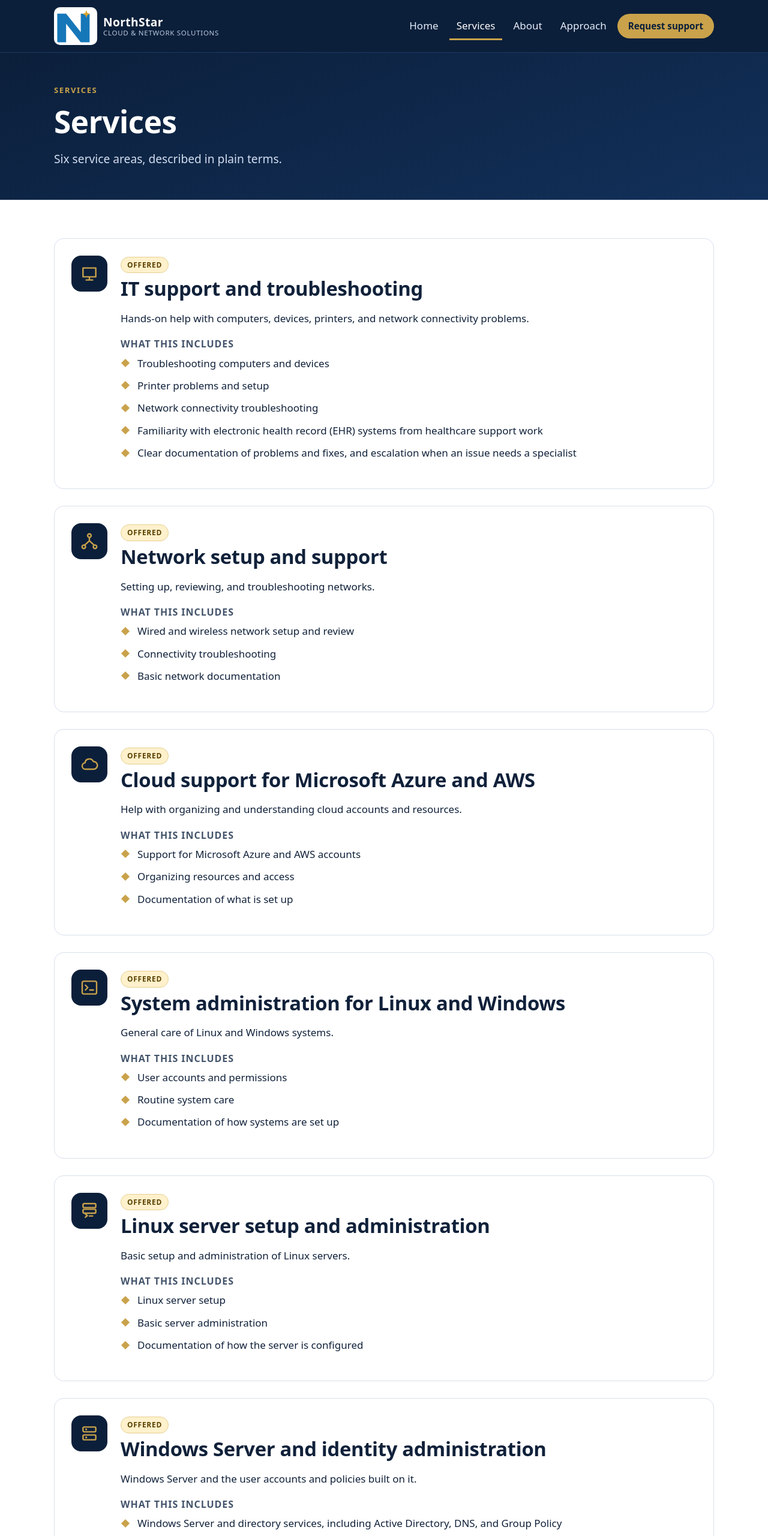
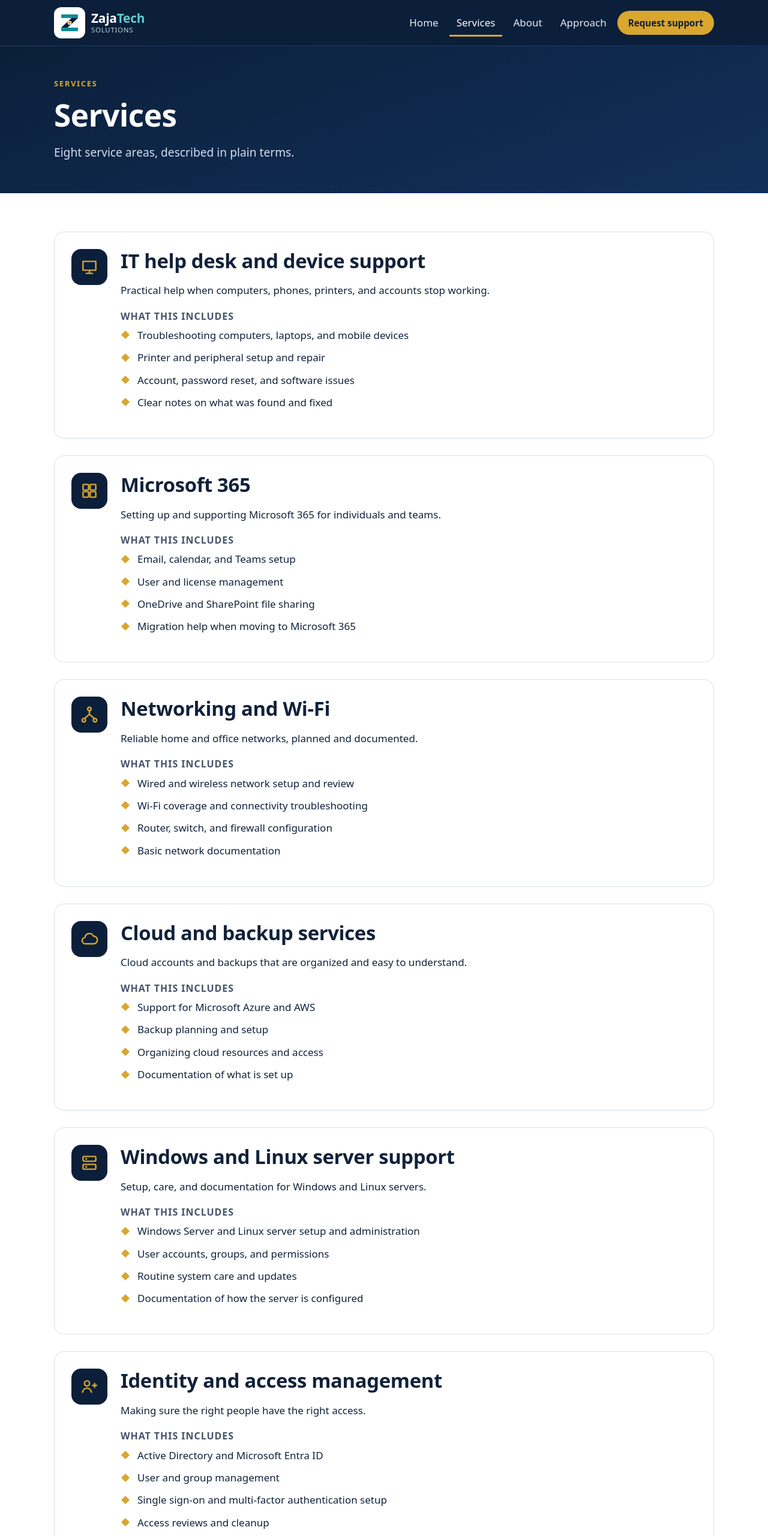
Before and after one commit to Jubriladams78/zajatech, a plain HTML site: page services.html in a window 1280 px wide. Shown: the top 2560 px of the page at 60% size. Drawn offline with Linux system fonts and the light colour scheme.

Commit message:
Rebrand site to ZajaTech Solutions
New navy, teal, and gold Z logo, mark, and favicon as editable SVGs; eight services;
remote worldwide and on-site Palatine and Northwest suburbs; WhatsApp link.
CNAME and deployment setup left unchanged.

Co-Authored-By: Claude Sonnet 5.5 <noreply@anthropic.com>
Claude-Session: https://claude.ai/code/session_01S4ibLWFXU7ddGB8T1bqG4R

```diff
--- a/services.html
+++ b/services.html
@@ -3,22 +3,20 @@
 <head>
 <meta charset="utf-8">
 <meta name="viewport" content="width=device-width, initial-scale=1">
-<title>Services | NorthStar Cloud &amp; Network Solutions</title>
-<meta name="description" content="NorthStar services: IT support and troubleshooting, networking, Azure and AWS cloud support, Linux and Windows administration, Linux servers, and Windows Server.">
-<link rel="canonical" href="https://northstar.jubriladams.com/services.html">
-<meta property="og:title" content="Services | NorthStar Cloud &amp; Network Solutions">
-<meta property="og:description" content="NorthStar services: IT support and troubleshooting, networking, Azure and AWS cloud support, Linux and Windows administration, Linux servers, and Windows Server.">
+<title>Services | ZajaTech Solutions</title>
+<meta name="description" content="ZajaTech services: IT help desk, Microsoft 365, networking and Wi-Fi, cloud and backup, Windows and Linux servers, identity and access, security configuration, and contract IT staffing.">
+<meta property="og:title" content="Services | ZajaTech Solutions">
+<meta property="og:description" content="ZajaTech services: IT help desk, Microsoft 365, networking and Wi-Fi, cloud and backup, Windows and Linux servers, identity and access, security configuration, and contract IT staffing.">
 <meta property="og:type" content="website">
-<meta property="og:url" content="https://northstar.jubriladams.com/services.html">
 <meta name="theme-color" content="#0B1F3A">
-<link rel="icon" type="image/svg+xml" href="assets/northstar-mark.svg">
+<link rel="icon" type="image/svg+xml" href="assets/zajatech-favicon.svg">
 <link rel="stylesheet" href="styles.css">
 </head>
 <body>
 <a class="skip" href="#main">Skip to main content</a>
 <header class="site-header">
   <div class="wrap bar">
-    <a class="brand" href="index.html" aria-label="NorthStar Cloud &amp; Network Solutions home"><img class="logo" src="assets/northstar-mark.svg" alt="" width="72" height="63"><span><b>NorthStar</b><small>Cloud &amp; Network Solutions</small></span></a>
+    <a class="brand" href="index.html" aria-label="ZajaTech Solutions home"><img class="logo" src="assets/zajatech-mark.svg" alt="" width="52" height="52"><span><b>Zaja<span>Tech</span></b><small>Solutions</small></span></a>
     <nav aria-label="Main"><ul><li><a href="index.html">Home</a></li><li><a href="services.html" aria-current="page">Services</a></li><li><a href="about.html">About</a></li><li><a href="approach.html">Approach</a></li><li><a class="btn btn-gold btn-sm" href="contact.html">Request support</a></li></ul></nav>
   </div>
 </header>
@@ -27,78 +25,90 @@
 <section class="page-head"><div class="wrap">
   <p class="eyebrow">Services</p>
   <h1>Services</h1>
-  <p class="lead">Six service areas, described in plain terms.</p>
+  <p class="lead">Eight service areas, described in plain terms.</p>
 </div></section>
 <section class="section"><div class="wrap stack">
 
-
-<article class="service" id="support">
-  <div class="ico big"><svg viewBox="0 0 24 24" aria-hidden="true"><path d="M4 5h16v11H4zM8 20h8M12 16v4" fill="none" stroke="currentColor" stroke-width="1.8" stroke-linecap="round" stroke-linejoin="round"/></svg></div>
+<article class="service" id="helpdesk">
+  <div class="ico big"><svg viewBox="0 0 24 24" aria-hidden="true" fill="none" stroke="currentColor" stroke-width="1.8" stroke-linecap="round" stroke-linejoin="round"><path d="M4 5h16v11H4zM8 20h8M12 16v4"/></svg></div>
   <div>
-    <span class="badge badge-ready">Offered</span>
-    <h2>IT support and troubleshooting</h2>
-    <p>Hands-on help with computers, devices, printers, and network connectivity problems.</p>
+    <h2>IT help desk and device support</h2>
+    <p>Practical help when computers, phones, printers, and accounts stop working.</p>
     <h3>What this includes</h3>
-    <ul class="ticks"><li>Troubleshooting computers and devices</li><li>Printer problems and setup</li><li>Network connectivity troubleshooting</li><li>Familiarity with electronic health record (EHR) systems from healthcare support work</li><li>Clear documentation of problems and fixes, and escalation when an issue needs a specialist</li></ul>
+    <ul class="ticks"><li>Troubleshooting computers, laptops, and mobile devices</li><li>Printer and peripheral setup and repair</li><li>Account, password reset, and software issues</li><li>Clear notes on what was found and fixed</li></ul>
+  </div>
+</article>
+<article class="service" id="m365">
+  <div class="ico big"><svg viewBox="0 0 24 24" aria-hidden="true" fill="none" stroke="currentColor" stroke-width="1.8" stroke-linecap="round" stroke-linejoin="round"><rect x="4" y="4" width="7" height="7" rx="1"/><rect x="13" y="4" width="7" height="7" rx="1"/><rect x="4" y="13" width="7" height="7" rx="1"/><rect x="13" y="13" width="7" height="7" rx="1"/></svg></div>
+  <div>
+    <h2>Microsoft 365</h2>
+    <p>Setting up and supporting Microsoft 365 for individuals and teams.</p>
+    <h3>What this includes</h3>
+    <ul class="ticks"><li>Email, calendar, and Teams setup</li><li>User and license management</li><li>OneDrive and SharePoint file sharing</li><li>Migration help when moving to Microsoft 365</li></ul>
   </div>
 </article>
 <article class="service" id="network">
-  <div class="ico big"><svg viewBox="0 0 24 24" aria-hidden="true"><circle cx="12" cy="5" r="2.2" fill="none" stroke="currentColor" stroke-width="1.8"/><circle cx="5" cy="19" r="2.2" fill="none" stroke="currentColor" stroke-width="1.8"/><circle cx="19" cy="19" r="2.2" fill="none" stroke="currentColor" stroke-width="1.8"/><path d="M12 7.2v4.3M12 11.5l-6 5.5M12 11.5l6 5.5" fill="none" stroke="currentColor" stroke-width="1.8" stroke-linecap="round"/></svg></div>
+  <div class="ico big"><svg viewBox="0 0 24 24" aria-hidden="true" fill="none" stroke="currentColor" stroke-width="1.8" stroke-linecap="round" stroke-linejoin="round"><circle cx="12" cy="5" r="2.2"/><circle cx="5" cy="19" r="2.2"/><circle cx="19" cy="19" r="2.2"/><path d="M12 7.2v4.3M12 11.5l-6 5.5M12 11.5l6 5.5"/></svg></div>
   <div>
-    <span class="badge badge-ready">Offered</span>
-    <h2>Network setup and support</h2>
-    <p>Setting up, reviewing, and troubleshooting networks.</p>
+    <h2>Networking and Wi-Fi</h2>
+    <p>Reliable home and office networks, planned and documented.</p>
     <h3>What this includes</h3>
-    <ul class="ticks"><li>Wired and wireless network setup and review</li><li>Connectivity troubleshooting</li><li>Basic network documentation</li></ul>
+    <ul class="ticks"><li>Wired and wireless network setup and review</li><li>Wi-Fi coverage and connectivity troubleshooting</li><li>Router, switch, and firewall configuration</li><li>Basic network documentation</li></ul>
   </div>
 </article>
 <article class="service" id="cloud">
-  <div class="ico big"><svg viewBox="0 0 24 24" aria-hidden="true"><path d="M7 18a4 4 0 0 1-.5-7.97A5.5 5.5 0 0 1 17 8.5a4.75 4.75 0 0 1 .5 9.5z" fill="none" stroke="currentColor" stroke-width="1.8" stroke-linejoin="round"/></svg></div>
+  <div class="ico big"><svg viewBox="0 0 24 24" aria-hidden="true" fill="none" stroke="currentColor" stroke-width="1.8" stroke-linecap="round" stroke-linejoin="round"><path d="M7 18a4 4 0 0 1-.5-7.97A5.5 5.5 0 0 1 17 8.5a4.75 4.75 0 0 1 .5 9.5z"/></svg></div>
   <div>
-    <span class="badge badge-ready">Offered</span>
-    <h2>Cloud support for Microsoft Azure and AWS</h2>
-    <p>Help with organizing and understanding cloud accounts and resources.</p>
+    <h2>Cloud and backup services</h2>
+    <p>Cloud accounts and backups that are organized and easy to understand.</p>
     <h3>What this includes</h3>
-    <ul class="ticks"><li>Support for Microsoft Azure and AWS accounts</li><li>Organizing resources and access</li><li>Documentation of what is set up</li></ul>
+    <ul class="ticks"><li>Support for Microsoft Azure and AWS</li><li>Backup planning and setup</li><li>Organizing cloud resources and access</li><li>Documentation of what is set up</li></ul>
   </div>
 </article>
-<article class="service" id="sysadmin">
-  <div class="ico big"><svg viewBox="0 0 24 24" aria-hidden="true"><rect x="3" y="4" width="18" height="16" rx="2" fill="none" stroke="currentColor" stroke-width="1.8"/><path d="M7 9l3 3-3 3M12.5 15H17" fill="none" stroke="currentColor" stroke-width="1.8" stroke-linecap="round" stroke-linejoin="round"/></svg></div>
+<article class="service" id="servers">
+  <div class="ico big"><svg viewBox="0 0 24 24" aria-hidden="true" fill="none" stroke="currentColor" stroke-width="1.8" stroke-linecap="round" stroke-linejoin="round"><rect x="4" y="4" width="16" height="6" rx="1.5"/><rect x="4" y="14" width="16" height="6" rx="1.5"/><path d="M8 7h.01M8 17h.01" stroke-width="2.4"/></svg></div>
   <div>
-    <span class="badge badge-ready">Offered</span>
-    <h2>System administration for Linux and Windows</h2>
-    <p>General care of Linux and Windows systems.</p>
+    <h2>Windows and Linux server support</h2>
+    <p>Setup, care, and documentation for Windows and Linux servers.</p>
     <h3>What this includes</h3>
-    <ul class="ticks"><li>User accounts and permissions</li><li>Routine system care</li><li>Documentation of how systems are set up</li></ul>
+    <ul class="ticks"><li>Windows Server and Linux server setup and administration</li><li>User accounts, groups, and permissions</li><li>Routine system care and updates</li><li>Documentation of how the server is configured</li></ul>
   </div>
 </article>
-<article class="service" id="linux">
-  <div class="ico big"><svg viewBox="0 0 24 24" aria-hidden="true"><rect x="4" y="3" width="16" height="5" rx="1.5" fill="none" stroke="currentColor" stroke-width="1.8"/><rect x="4" y="10" width="16" height="5" rx="1.5" fill="none" stroke="currentColor" stroke-width="1.8"/><path d="M7 19l2.5 2L7 23M12 21.5h4" transform="translate(0 -3)" fill="none" stroke="currentColor" stroke-width="1.8" stroke-linecap="round" stroke-linejoin="round"/></svg></div>
+<article class="service" id="identity">
+  <div class="ico big"><svg viewBox="0 0 24 24" aria-hidden="true" fill="none" stroke="currentColor" stroke-width="1.8" stroke-linecap="round" stroke-linejoin="round"><circle cx="9" cy="8" r="3.2"/><path d="M3.5 19c.6-3.2 3-5 5.5-5s4.9 1.8 5.5 5M16 10.5h5M18.5 8v5"/></svg></div>
   <div>
-    <span class="badge badge-ready">Offered</span>
-    <h2>Linux server setup and administration</h2>
-    <p>Basic setup and administration of Linux servers.</p>
+    <h2>Identity and access management</h2>
+    <p>Making sure the right people have the right access.</p>
     <h3>What this includes</h3>
-    <ul class="ticks"><li>Linux server setup</li><li>Basic server administration</li><li>Documentation of how the server is configured</li></ul>
+    <ul class="ticks"><li>Active Directory and Microsoft Entra ID</li><li>User and group management</li><li>Single sign-on and multi-factor authentication setup</li><li>Access reviews and cleanup</li></ul>
   </div>
 </article>
-<article class="service" id="server">
-  <div class="ico big"><svg viewBox="0 0 24 24" aria-hidden="true"><rect x="4" y="4" width="16" height="6" rx="1.5" fill="none" stroke="currentColor" stroke-width="1.8"/><rect x="4" y="14" width="16" height="6" rx="1.5" fill="none" stroke="currentColor" stroke-width="1.8"/><path d="M8 7h.01M8 17h.01" stroke="currentColor" stroke-width="2.4" stroke-linecap="round"/></svg></div>
+<article class="service" id="security">
+  <div class="ico big"><svg viewBox="0 0 24 24" aria-hidden="true" fill="none" stroke="currentColor" stroke-width="1.8" stroke-linecap="round" stroke-linejoin="round"><path d="M12 3l7 3v5.5c0 4.3-2.9 7.6-7 9.5-4.1-1.9-7-5.2-7-9.5V6z"/><path d="M9 12l2.2 2.2L15.5 10"/></svg></div>
   <div>
-    <span class="badge badge-ready">Offered</span>
-    <h2>Windows Server and identity administration</h2>
-    <p>Windows Server and the user accounts and policies built on it.</p>
+    <h2>Security configuration and access controls</h2>
+    <p>Practical settings that reduce everyday risk.</p>
     <h3>What this includes</h3>
-    <ul class="ticks"><li>Windows Server and directory services, including Active Directory, DNS, and Group Policy</li><li>User and group management</li><li>Documentation of how the environment is set up</li></ul>
+    <ul class="ticks"><li>Sensible security settings for devices and accounts</li><li>Access controls based on least privilege</li><li>Guidance on safer everyday practices</li><li>Documentation of the settings used</li></ul>
+  </div>
+</article>
+<article class="service" id="staffing">
+  <div class="ico big"><svg viewBox="0 0 24 24" aria-hidden="true" fill="none" stroke="currentColor" stroke-width="1.8" stroke-linecap="round" stroke-linejoin="round"><circle cx="8" cy="8" r="3"/><circle cx="17" cy="9" r="2.4"/><path d="M2.5 19c.5-3 2.7-4.8 5.5-4.8s5 1.8 5.5 4.8M14.5 14.6c.8-.3 1.6-.4 2.5-.4 2.3 0 4 1.5 4.5 4"/></svg></div>
+  <div>
+    <h2>Contract IT staffing</h2>
+    <p>IT professionals for larger organizations that need contract help.</p>
+    <h3>What this includes</h3>
+    <ul class="ticks"><li>Contract support for projects and ongoing coverage needs</li><li>Additional IT professionals coordinated as the work requires</li><li>Scope, timing, and fees agreed before work begins</li></ul>
   </div>
 </article>
 </div></section>
 
 <section class="section tint"><div class="wrap two">
   <div>
-    <h2>Who NorthStar serves</h2><ul class="ticks"><li>Households</li><li>Small businesses</li><li>Larger companies seeking IT contractors</li></ul>
+    <h2>Who ZajaTech serves</h2>
+    <ul class="ticks"><li>Households and individuals</li><li>Small businesses</li><li>Larger organizations, through contract work</li></ul>
     <h2>Service area</h2>
-    <p>Based in the Greater Chicago Area. Remote services are available worldwide.</p>
+    <p>Remote support is available worldwide. On-site support is available in the Palatine and Northwest suburbs of Illinois.</p>
   </div>
   <div>
     <h2>How scope, timing, and fees are agreed</h2>
@@ -111,7 +121,7 @@
     <h2>How to request support</h2>
     <ol class="steps">
       <li><b>Get in touch.</b> Use the details on the Contact page and describe what is needed.</li>
-      <li><b>The request is reviewed.</b> NorthStar checks whether the request fits the service areas.</li>
+      <li><b>The request is reviewed.</b> ZajaTech checks whether the request fits the services above.</li>
       <li><b>Details are agreed.</b> Scope, timing, and fees are discussed and agreed before work begins.</li>
     </ol>
   </div>
@@ -125,14 +135,14 @@
 </main>
 <footer class="site-footer">
   <div class="wrap foot">
-    <div><a class="brand" href="index.html"><img class="logo" src="assets/northstar-mark.svg" alt="" width="72" height="63"><span><b>NorthStar</b><small>Cloud &amp; Network Solutions</small></span></a>
-    <p>IT support, networking, and cloud services.</p>
-    <p>Based in the Greater Chicago Area</p>
-    <p>Remote services worldwide</p>
-    <p><a href="tel:+12244749556">224-474-9556</a></p></div>
+    <div><a class="brand" href="index.html"><img class="logo" src="assets/zajatech-mark.svg" alt="" width="52" height="52"><span><b>Zaja<span>Tech</span></b><small>Solutions</small></span></a>
+    <p>IT support, networking, cloud, and contract IT staffing.</p>
+    <p>Remote support worldwide</p>
+    <p>On-site support in the Palatine and Northwest suburbs of Illinois</p>
+    <p><a href="tel:+12244749556">224-474-9556</a> &middot; <a href="https://wa.me/12244749556" rel="noopener">WhatsApp</a></p></div>
     <ul><li><a href="index.html">Home</a></li><li><a href="services.html">Services</a></li><li><a href="about.html">About</a></li><li><a href="approach.html">Approach</a></li><li><a href="contact.html">Contact</a></li></ul>
   </div>
-  <div class="wrap legal"><p>&copy; NorthStar Cloud & Network Solutions. All rights reserved.</p></div>
+  <div class="wrap legal"><p>&copy; ZajaTech Solutions. All rights reserved.</p></div>
 </footer>
 </body>
 </html>
--- a/styles.css
+++ b/styles.css
@@ -1,9 +1,9 @@
 :root{
-  --navy:#0B1F3A; --navy2:#12305A; --blue:#2F6FDB; --blue-d:#1F55B5; --gold:#C9A24B; --gold-d:#8A6A1F;
+  --navy:#0B1F3A; --navy2:#12305A; --blue:#0E8C92; --blue-d:#0A6F74; --teal-l:#5CCFD3; --gold:#D9A62E; --gold-d:#8A6A1F;
   --ink:#10213A; --muted:#44546B; --bg:#FFFFFF; --tint:#F2F6FC; --line:#D8E1EE; --card:#FFFFFF;
 }
 @media (prefers-color-scheme:dark){
-  :root{ --ink:#E8EEF8; --muted:#A9B7CC; --bg:#0A1730; --tint:#0E2040; --line:#223A63; --card:#10264A; --blue:#6FA0F5; --blue-d:#9DBCF8; --gold-d:#D9B665; }
+  :root{ --ink:#E8EEF8; --muted:#A9B7CC; --bg:#0A1730; --tint:#0E2040; --line:#223A63; --card:#10264A; --blue:#2DC4C9; --blue-d:#5CCFD3; --gold-d:#D9B665; }
 }
 *{box-sizing:border-box}
 html{scroll-behavior:smooth}
@@ -30,9 +30,10 @@ p{margin:0 0 1em}
 .bar{display:flex;align-items:center;justify-content:space-between;gap:16px;padding:12px 0;flex-wrap:wrap}
 .brand{display:flex;align-items:center;gap:10px;text-decoration:none;color:#fff}
 .brand span{display:flex;flex-direction:column;line-height:1.15}
-.brand b{font-size:1.2rem;letter-spacing:.02em}
-.brand small{font-size:.72rem;color:#B9C8E0;letter-spacing:.06em;text-transform:uppercase}
-.logo{width:72px;height:63px;flex:none;background:#fff;border-radius:10px;padding:3px 4px;object-fit:contain}
+.brand b{font-size:1.3rem;letter-spacing:-.01em}
+.brand b span{color:var(--teal-l)}
+.brand small{font-size:.72rem;color:#B9D4DC;letter-spacing:.06em;text-transform:uppercase}
+.logo{width:52px;height:52px;flex:none;background:#fff;border-radius:12px;padding:6px;object-fit:contain}
 nav ul{list-style:none;margin:0;padding:0;display:flex;gap:6px;align-items:center;flex-wrap:wrap}
 nav a{color:#E3ECFA;text-decoration:none;padding:9px 12px;border-radius:8px;font-weight:500;display:inline-block}
 nav a:hover{background:#17335F}
@@ -45,7 +46,7 @@ nav a.btn[aria-current=page]{box-shadow:none;border-radius:999px}
 .btn-sm{padding:9px 16px;font-size:.95rem}
 .btn-gold{background:var(--gold);color:#0B1F3A}
 .btn-gold:hover{background:#D8B45F}
-.btn-ghost{border-color:#7FA2DC;color:#fff}
+.btn-ghost{border-color:#6FC4C8;color:#fff}
 .btn-ghost:hover{background:#17335F}
 .actions{display:flex;gap:12px;flex-wrap:wrap;margin-top:1.4em}
 
@@ -55,7 +56,7 @@ nav a.btn[aria-current=page]{box-shadow:none;border-radius:999px}
 .hero .lead{color:#D2DEF1}
 .hero .eyebrow{color:var(--gold)}
 .hero-grid{display:grid;grid-template-columns:1.25fr .75fr;gap:40px;align-items:center}
-.hero-art img{width:100%;max-width:420px;height:auto;display:block;margin-inline:auto;background:#fff;border-radius:20px;padding:10px;box-shadow:0 20px 50px rgba(0,0,0,.35)}
+.hero-art img{width:100%;max-width:380px;height:auto;display:block;margin-inline:auto;background:#fff;border-radius:20px;padding:10px;box-shadow:0 20px 50px rgba(0,0,0,.35)}
 .page-head{background:linear-gradient(160deg,var(--navy) 0%,var(--navy2) 100%);color:#fff;padding:52px 0}
 .page-head h1{color:#fff;margin-bottom:.3em}
 .page-head .lead{color:#D2DEF1;margin:0}
@@ -66,8 +67,7 @@ nav a.btn[aria-current=page]{box-shadow:none;border-radius:999px}
 .tint{background:var(--tint)}
 .two{display:grid;grid-template-columns:1fr 1fr;gap:40px;align-items:start}
 .stack{display:grid;gap:28px}
-.grid4{display:grid;grid-template-columns:repeat(6,1fr);gap:18px;margin-top:28px}
-.grid4 .card{grid-column:span 2}
+.grid4{display:grid;grid-template-columns:repeat(4,1fr);gap:18px;margin-top:28px}
 .grid3{display:grid;grid-template-columns:repeat(3,1fr);gap:18px;margin:20px 0 8px}
 .grid2{display:grid;grid-template-columns:repeat(2,1fr);gap:18px;margin-top:20px}
 .card{background:var(--card);border:1px solid var(--line);border-radius:14px;padding:22px}
@@ -119,7 +119,6 @@ nav a.btn[aria-current=page]{box-shadow:none;border-radius:999px}
 
 @media (max-width:900px){
   .grid4{grid-template-columns:repeat(2,1fr)}
-  .grid4 .card{grid-column:span 1}
   .process{grid-template-columns:repeat(2,1fr)}
   .grid3{grid-template-columns:1fr}
 }
@@ -147,7 +146,7 @@ nav a.btn[aria-current=page]{box-shadow:none;border-radius:999px}
 .card .badge{margin-bottom:12px}
 .service .badge{margin-bottom:6px}
 .stack .callout{margin-bottom:0}
-@media (max-width:720px){.logo{width:64px;height:56px}}
+@media (max-width:720px){.logo{width:46px;height:46px;padding:5px}}
 
 .contact-card{background:var(--card);border:1px solid var(--line);border-left:5px solid var(--gold);border-radius:14px;padding:22px;margin-bottom:1em}
 .contact-card .label{font-size:.8rem;font-weight:700;letter-spacing:.1em;text-transform:uppercase;color:var(--gold-d);margin:0 0 4px}
@@ -159,3 +158,11 @@ nav a.btn[aria-current=page]{box-shadow:none;border-radius:999px}
 .site-footer .foot p a{color:#E3ECFA}
 
 .contact-card .num.small{font-size:1.15rem;overflow-wrap:anywhere}
+
+.btn-gold:hover{background:#E6B84A}
+.brand b{font-weight:800}
+.hero .btn-ghost,.cta-band .btn-ghost{color:#fff}
+.tint2{background:var(--tint)}
+
+.brand b span{display:inline;flex-direction:row}
+.brand b{white-space:nowrap}
```
Also changed, not shown: about.html (+18 -20 lines), approach.html (+14 -16 lines), contact.html (+16 -19 lines), index.html (+28 -29 lines), sitemap.xml (deleted, +0 -8 lines), assets/northstar-logo.svg (deleted), assets/northstar-mark.svg (deleted), assets/zajatech-favicon.svg (added), assets/zajatech-logo.svg (added), assets/zajatech-mark.svg (added), robots.txt, 1 other file.
